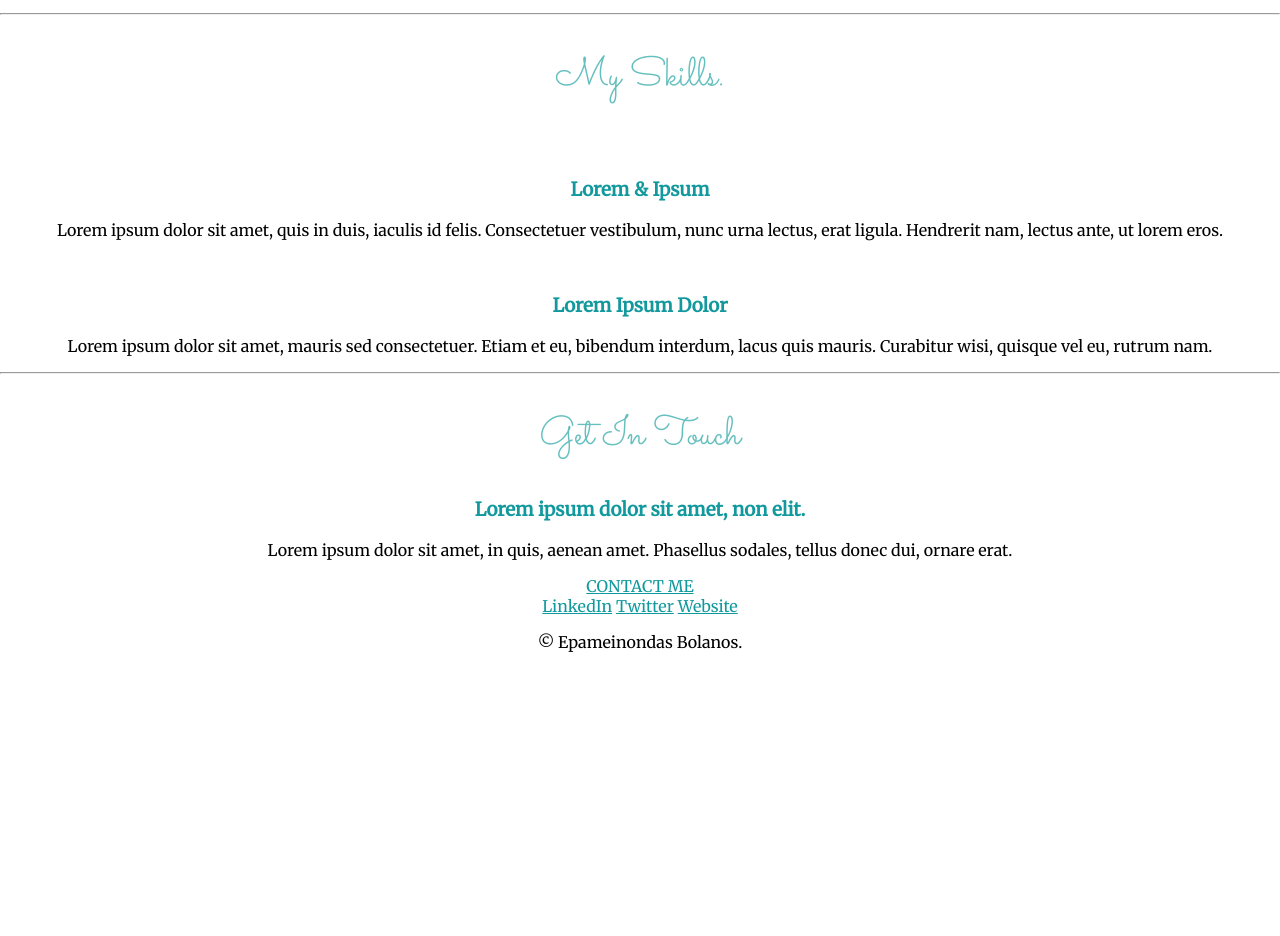
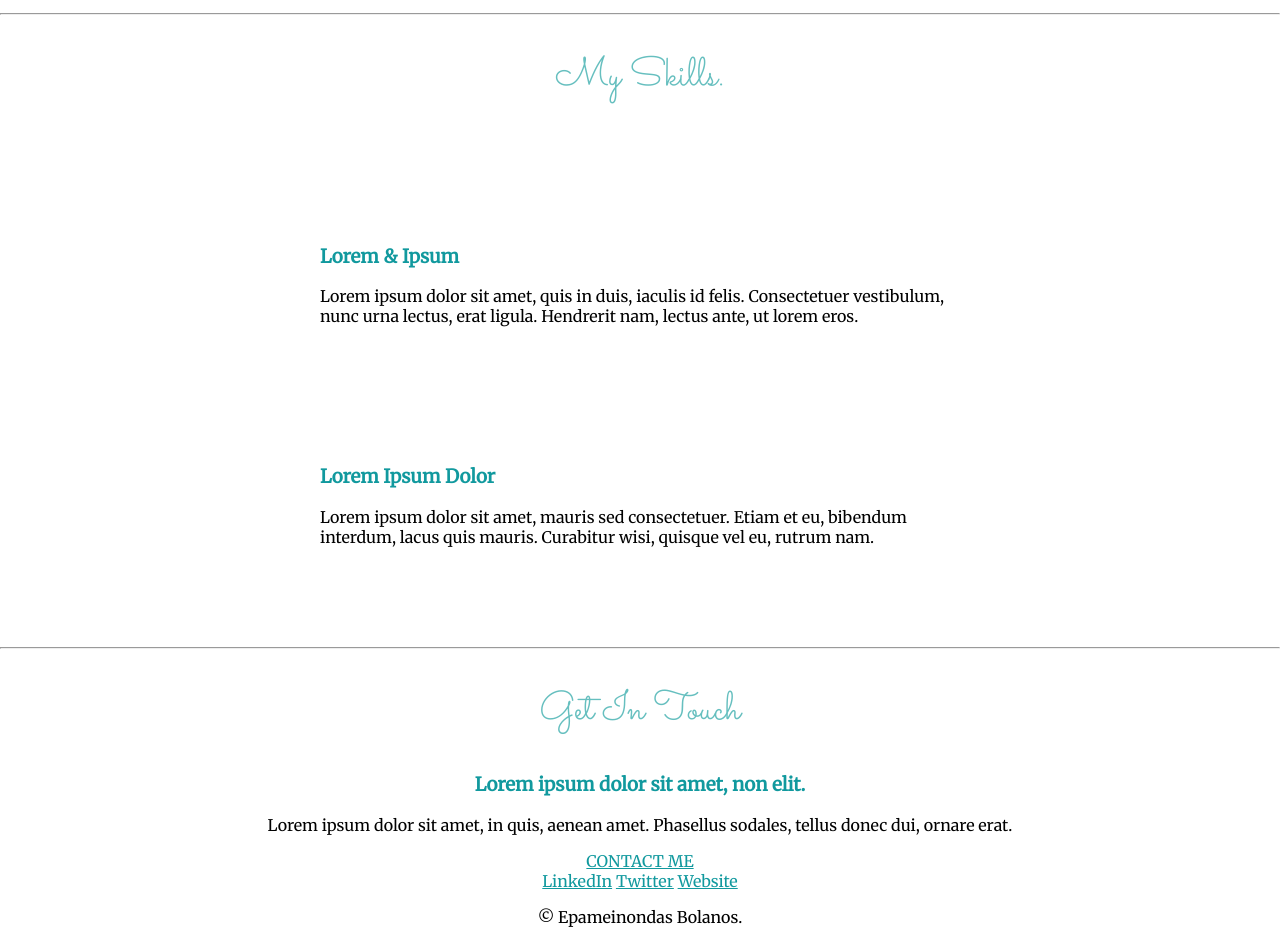
Before and after one commit to EBol95/CSS-My-Site, a plain HTML site: page index.html in a window 1280 px wide. Shown: the part 1160-2096 px from the top of the page. Before the commit the page ends 1828 px from the top, so only its background shows below. Drawn offline with Linux system fonts and the light colour scheme.

Commit message:
text 2 left s5les58

```diff
--- a/css/styles.css
+++ b/css/styles.css
@@ -20,6 +20,11 @@ h3{
 }
 a{
   color: #11999E;
+}
+.skill-row{
+  width: 50%;
+  margin: 100px auto;
+  text-align: left;
 }
 .text-pos{
   position: relative;
```
